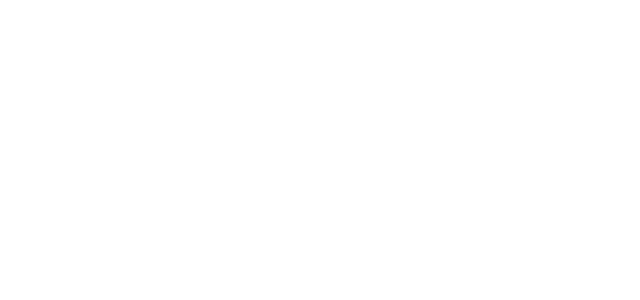
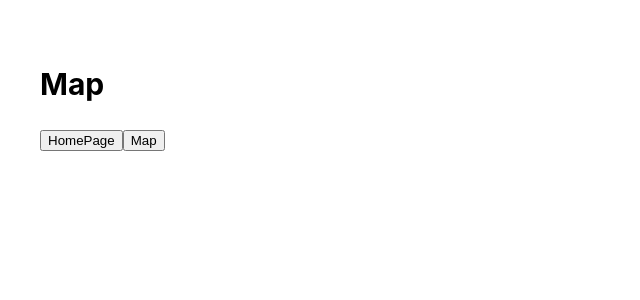
Before and after one commit to emilianmanoleuni/MyRifiuti, a Vue app in the folder client/: page /map in a window 1280 px wide. Before the commit this address had no page. Shown: the top 300 px of the page, without its empty margins (0-640 px from the left). Built offline with nearby package versions, Linux system fonts and the light colour scheme.

Commit message:
Added HomePage and Map as Anonimous User

```diff
--- a/client/src/components/FirstPage.vue
+++ b/client/src/components/FirstPage.vue
@@ -9,7 +9,7 @@
         <button @click="login">Login</button>
         <button @click="navigateTo({name: 'register'})">Register</button>
         <br>
-        <button @click="anonimous">Continua come Anonimo</button>
+        <button @click="navigateTo({name: 'homepage'})">Continua come Anonimo</button>
         <br>
         Sei un Ente? Clicca<a @click="ente"> qui</a>
     </div>
--- /dev/null
+++ b/client/src/components/HomePage.vue
@@ -0,0 +1,20 @@
+<template>
+    <h1>HomePage</h1>
+    <button @click="navigateTo({name: 'homepage'})">HomePage</button>
+    <button @click="navigateTo({name: 'map'})">Map</button>
+    <br>
+</template>
+
+<script>
+export default{
+    methods: {
+        navigateTo (route){
+            this.$router.push(route)
+        },
+    }
+}
+</script>
+
+<style scoped>
+
+</style>
--- /dev/null
+++ b/client/src/components/Map.vue
@@ -0,0 +1,20 @@
+<template>
+    <h1>Map</h1>
+    <button @click="navigateTo({name: 'homepage'})">HomePage</button>
+    <button @click="navigateTo({name: 'map'})">Map</button>
+    <br>
+</template>
+
+<script>
+export default{
+    methods: {
+        navigateTo (route){
+            this.$router.push(route)
+        },
+    }
+}
+</script>
+
+<style scoped>
+
+</style>
--- a/client/src/router/index.js
+++ b/client/src/router/index.js
@@ -1,6 +1,8 @@
 import { createRouter, createWebHistory } from 'vue-router'
 import FirstPage from '@/components/FirstPage.vue'
 import Register from '@/components/Register.vue'
+import HomePage from '@/components/HomePage.vue'
+import Map from '@/components/Map.vue'
 
 const router = createRouter({
   history: createWebHistory(import.meta.env.BASE_URL),
@@ -13,7 +15,17 @@
     {
       path: '/api/register',
       name: 'register',
-      component: Register
+      component: Register,
+    },
+    {
+      path: '/homepage',
+      name: 'homepage',
+      component: HomePage,
+    },
+    {
+      path: '/map',
+      name: 'map',
+      component: Map,
     }
   ]
 })
```
